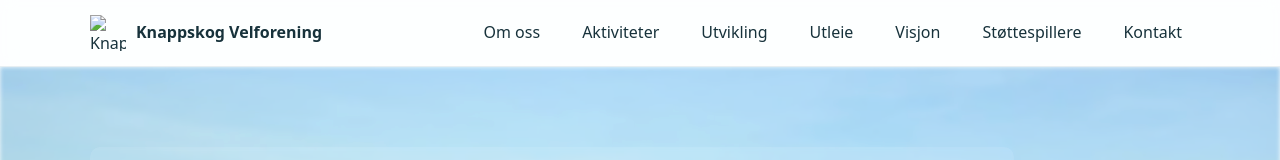
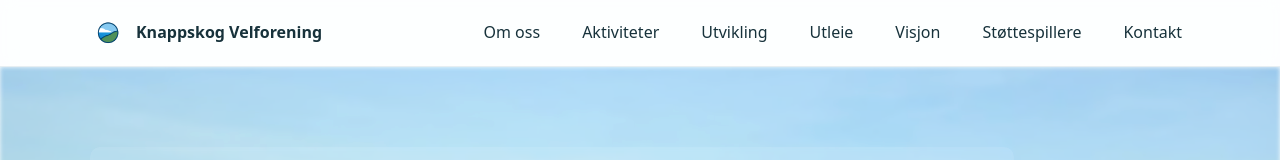
Before and after one commit to johannessaxe-maker/knappskogvel, a plain HTML site: page index.html in a window 1280 px wide. Shown: the top 160 px of the page. Drawn offline with Linux system fonts and the light colour scheme.

Commit message:
Update index.html

```diff
--- a/index.html
+++ b/index.html
@@ -13,7 +13,7 @@
   <header class="site-header">
   <div class="container header-row">
     <a class="brand" href="#top">
-      <img src="assets/logo.svg" alt="Knappskog Vel" class="brand-logo" />
+      <img src="logo.png" alt="Knappskog Vel" class="brand-logo" />
       <span class="brand-name">Knappskog Velforening</span>
     </a>
 
```
